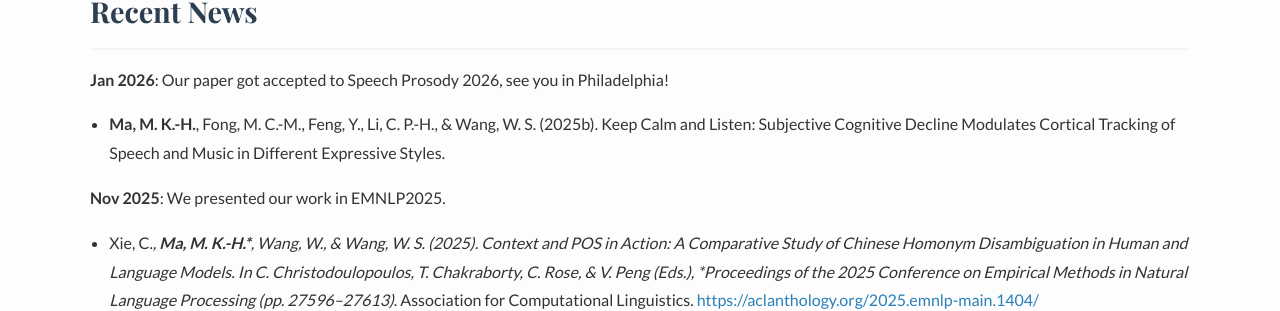
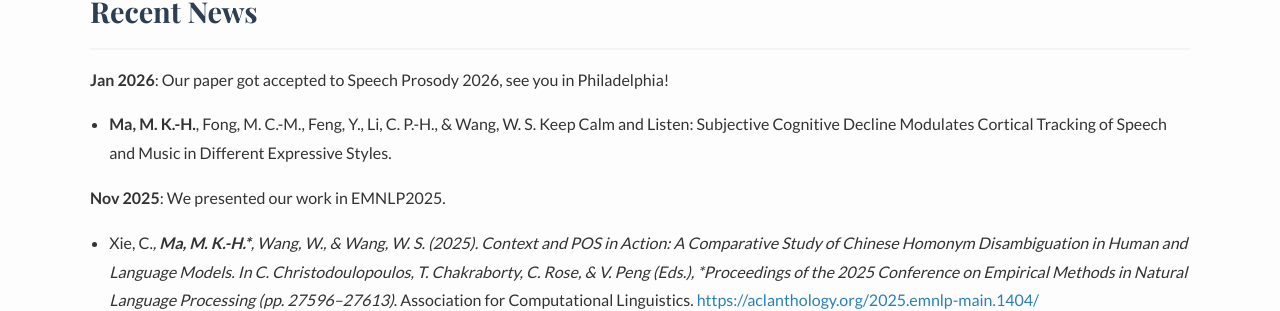
Before and after one commit to neurothew/neurothew.github.io, a Jekyll site: the page built from index.md, in a window 1280 px wide and 900 px high, scrolled down 1239 px. Shown: the part 146-457 px from the top of the window. Built offline with Jekyll 4.4.1, drawn with Linux system fonts in a browser that asks for light colours.

Commit message:
Update index.md

```diff
--- a/index.md
+++ b/index.md
@@ -84,7 +84,7 @@ In my spare time, I enjoy strolling, hiking and <a href="gallery">taking photos<
 ## Recent News
 
 __Jan 2026__: Our paper got accepted to Speech Prosody 2026, see you in Philadelphia!
-- __Ma, M. K.-H.__, Fong, M. C.-M., Feng, Y., Li, C. P.-H., & Wang, W. S. (2025b). Keep Calm and Listen: Subjective Cognitive Decline Modulates Cortical Tracking of Speech and Music in Different Expressive Styles.
+- __Ma, M. K.-H.__, Fong, M. C.-M., Feng, Y., Li, C. P.-H., & Wang, W. S. Keep Calm and Listen: Subjective Cognitive Decline Modulates Cortical Tracking of Speech and Music in Different Expressive Styles.
 
 __Nov 2025__: We presented our work in EMNLP2025.
 - Xie, C.*, __Ma, M. K.-H.\*__, Wang, W., & Wang, W. S. (2025). Context and POS in Action: A Comparative Study of Chinese Homonym Disambiguation in Human and Language Models. In C. Christodoulopoulos, T. Chakraborty, C. Rose, & V. Peng (Eds.), *Proceedings of the 2025 Conference on Empirical Methods in Natural Language Processing (pp. 27596–27613)*. Association for Computational Linguistics. [https://aclanthology.org/2025.emnlp-main.1404/](https://aclanthology.org/2025.emnlp-main.1404/)
```
